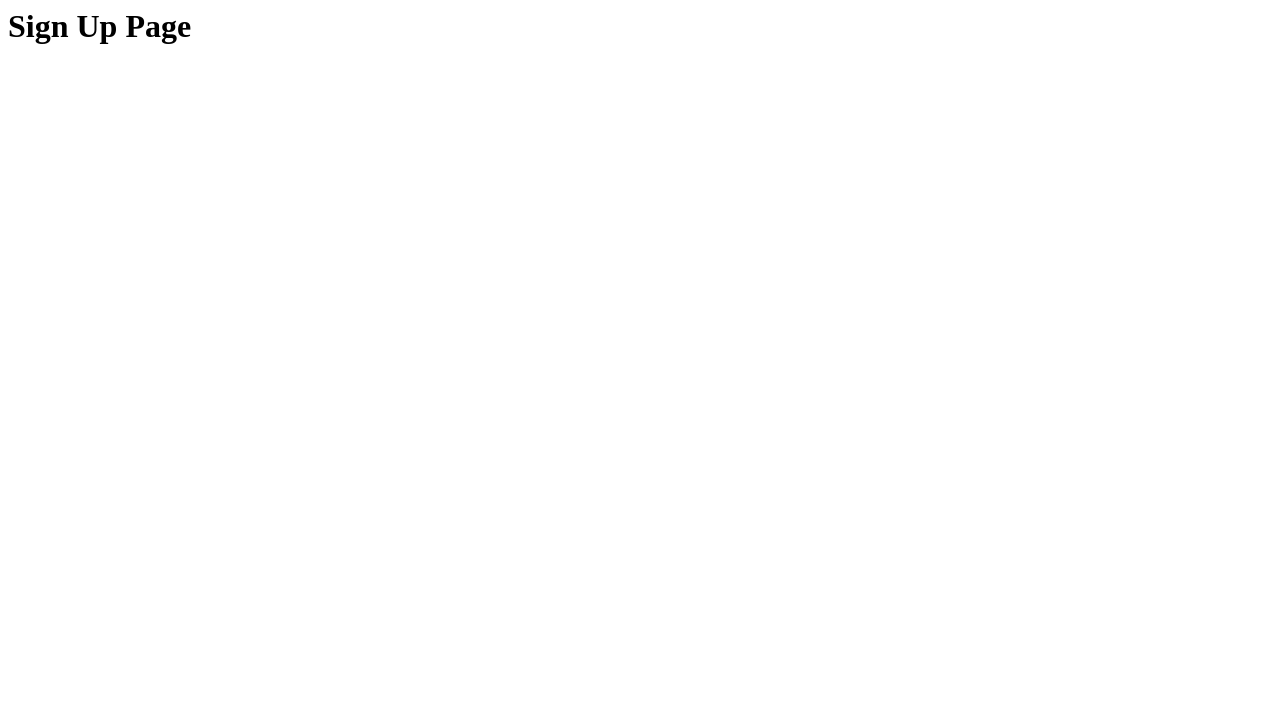
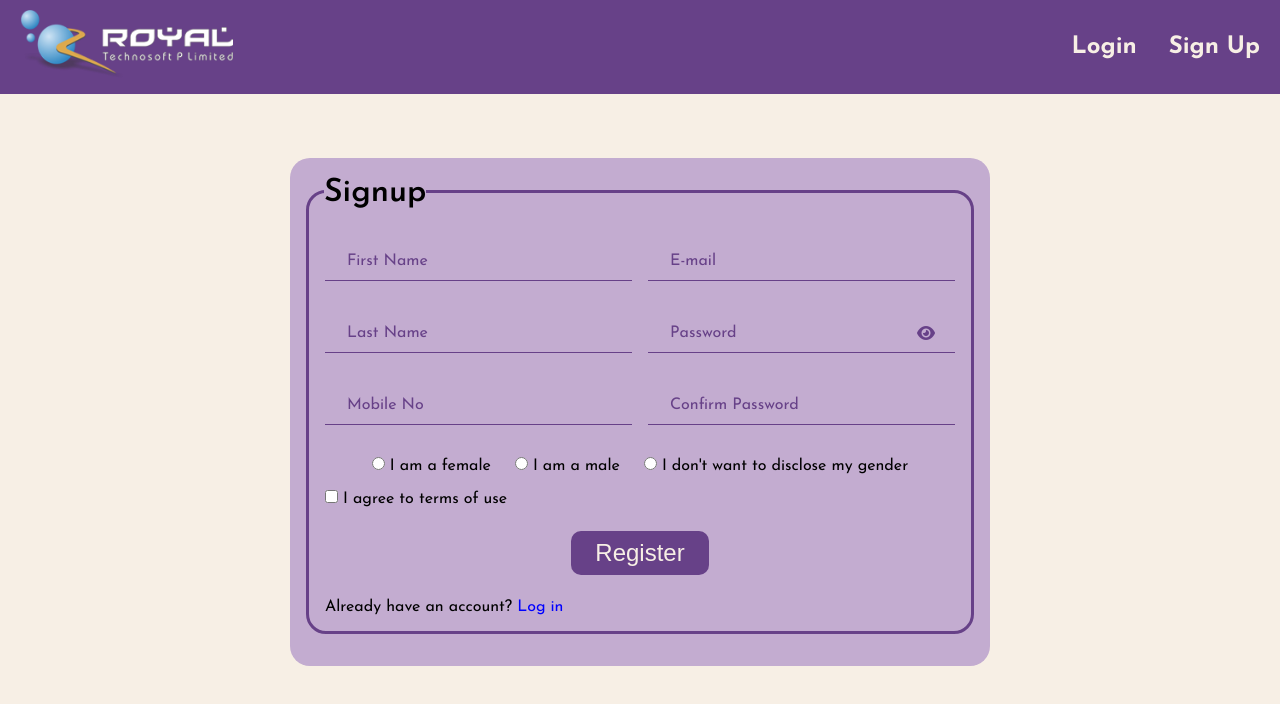
Before and after one commit to alakhpandya/22Club6_Morning, a plain HTML site: page css/project2_forms/signup.html in a window 1280 px wide. Drawn offline with Linux system fonts and the light colour scheme.

Commit message:
feb23 commit

```diff
--- a/css/project2_forms/css/style.css
+++ b/css/project2_forms/css/style.css
@@ -25,8 +25,10 @@ ul{
     list-style-type: none;
 }
 /* ---------------- Navigation Bar ---------------- */
+.header{
+    background-color: var(--dark-col1);
+}
 .navbar{
-    background-color: var(--dark-col1);
     color: var(--extra-light-col);
     padding: 10px 20px;
     display: flex;
@@ -41,7 +43,6 @@ ul{
 }
 
 .nav-toggle{
-    /* position: absolute; */
     background-color: var(--light-col2);
     text-align: right;
     padding: 20px;
@@ -106,6 +107,7 @@ ul{
     border-bottom: 1px solid var(--dark-col1);
     padding-left: 20px;
 }
+.input-box input:valid,
 .input-box input:focus{
     border: none;
     border-radius: 5px;
@@ -120,17 +122,31 @@ ul{
     transition: 0.2s;
     padding: 2px;
 }
+.input-box input:valid + label,
 .input-box input:focus + label{
     top: 0;
     left: 7px;
     background-color: var(--light-col2);
 }
 
-.remember-forget-pwd-box{
+.eye-icon{
+    position: absolute;
+    top: 50%;
+    right: 20px;
+    transform: translateY(-50%);
+    color: var(--dark-col1);
+    cursor: pointer;
+}
+
+.gender-box{
+    margin-bottom: 1rem;
+}
+
+.remember-tnc-forget-pwd-box{
     display: flex;
     justify-content: space-between;
 }
-.remember-forget-pwd-box a{
+.remember-tnc-forget-pwd-box a{
     color: blue;
 }
 
@@ -148,6 +164,51 @@ ul{
     cursor: pointer;
 }
 
-.signup-box a{
+.login-signup-box a{
     color: blue;
 }
+
+
+/* ---------------- Media Queries ---------------- */
+@media (min-width: 700px){
+    .header{
+        display: flex;
+        justify-content: space-between;
+        margin-bottom: 4rem;
+    }
+    .navbar .bar-icon{
+        display: none;
+    }
+    .nav-toggle{
+        position: static;
+        display: flex;
+        align-items: center;
+        gap: 2rem;
+        background-color: var(--dark-col1);
+    }
+    .nav-toggle .nav-toggle-link{
+        color: var(--light-col1);
+    }
+    .nav-toggle .nav-toggle-link:hover{
+        color: var(--light-col2);
+    }
+    .nav-toggle li:nth-child(1){
+        margin-bottom: 0;
+    }
+
+    .signup-container{
+        max-width: 700px;
+    }
+    .signup-lg{
+        display: flex;
+        gap: 1rem;
+    }
+    .personal-details, .account-details{
+        width: 100%;
+    }
+    .gender-box{
+        display: flex;
+        justify-content: center;
+        gap: 1.5rem;
+    }
+}
--- a/css/project2_forms/signup.html
+++ b/css/project2_forms/signup.html
@@ -1,13 +1,90 @@
-<h1>Sign Up Page</h1>
-<!--
-    First Name
-    Last Name
-    Mobile No
-    email
-    password
-    confirm password
-    gender
-    I agree to terms of use
-    Register button
-    Already registered? Login here
- -->
+<!DOCTYPE html>
+<html lang="en">
+
+<head>
+    <meta charset="UTF-8">
+    <meta http-equiv="X-UA-Compatible" content="IE=edge">
+    <meta name="viewport" content="width=device-width, initial-scale=1.0">
+    <!-- ---------------- Fontawesome CSS ---------------- -->
+    <link rel="stylesheet" href="/css/all.min.css">
+
+    <!-- ---------------- Custom CSS ---------------- -->
+    <link rel="stylesheet" href="/css/style.css">
+    <title>Royal | Signup</title>
+</head>
+
+<body>
+    <!-- ---------------- Navigation Bar ---------------- -->
+    <div class="header">
+        <div class="navbar">
+            <a href="/index.html"><img class="brand-logo" src="/images/logo_royal.png" alt=""></a>
+            <i onclick="document.querySelector('.nav-toggle').classList.toggle('slide-in')"
+                class="fa-solid fa-bars bar-icon"></i>
+        </div>
+        <ul class="nav-toggle">
+            <li><a class="nav-toggle-link" href="/login.html">Login</a></li>
+            <li><a class="nav-toggle-link" href="/signup.html">Sign Up</a></li>
+        </ul>
+    </div>
+
+    <div class="form-container signup-container">
+        <form action="">
+            <p class="form-title">Signup</p>
+            <div class="signup-lg">
+                <div class="personal-details">
+                    <div class="input-box">
+                        <input type="text" name="" id="" required>
+                        <label for="">First Name</label>
+                    </div>
+                    <div class="input-box">
+                        <input type="text" name="" id="" required>
+                        <label for="">Last Name</label>
+                    </div>
+                    <div class="input-box">
+                        <input type="text" name="" id="" required>
+                        <label for="">Mobile No</label>
+                    </div>
+                </div>
+
+                <div class="account-details">
+                    <div class="input-box">
+                        <input type="text" name="" id="" required>
+                        <label for="">E-mail</label>
+                    </div>
+                    <div class="input-box">
+                        <input type="password" name="" id="" required>
+                        <label for="">Password</label>
+                        <i class="fa-solid fa-eye eye-icon"></i>
+                    </div>
+                    <div class="input-box">
+                        <input type="password" name="" id="" required>
+                        <label for="">Confirm Password</label>
+                    </div>
+                </div>
+            </div>
+
+            <div class="gender-box">
+                <div><input type="radio" name="gender" id="female"> <label for="female">I am a female</label></div>
+                <div><input type="radio" name="gender" id="male"> <label for="male">I am a male</label></div>
+                <div><input type="radio" name="gender" id="other"> <label for="other">I don't want to disclose my gender</label></div>
+            </div>
+
+
+            <div class="remember-tnc-forget-pwd-box">
+                <div>
+                    <input type="checkbox" name="" id="tnc">
+                    <label for="tnc">I agree to terms of use</label>
+                </div>
+            </div>
+
+            <div class="submit-box">
+                <input type="submit" value="Register">
+            </div>
+            <div class="login-signup-box">
+                <p>Already have an account? <a href="/login.html">Log in</a></p>
+            </div>
+        </form>
+    </div>
+</body>
+
+</html>
```
Also changed, not shown: css/project2_forms/login.html (+5 -8 lines).
